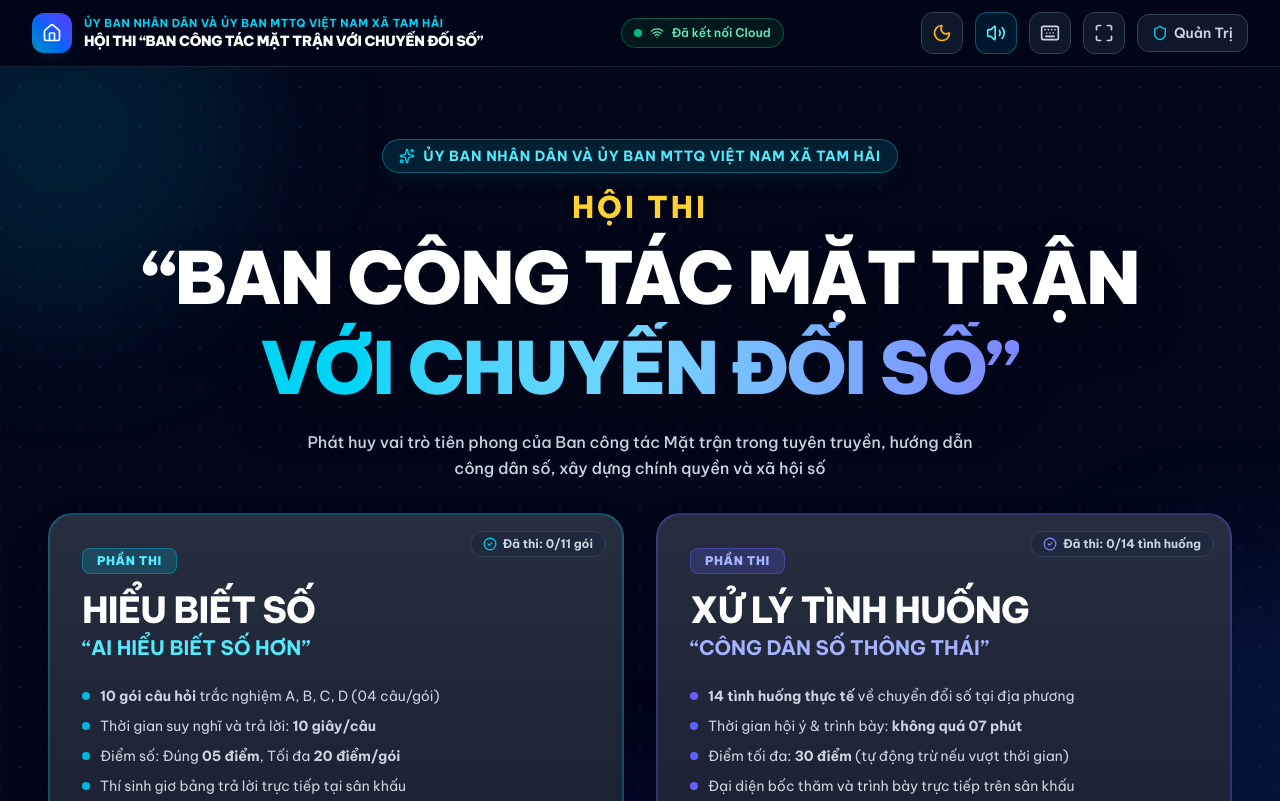
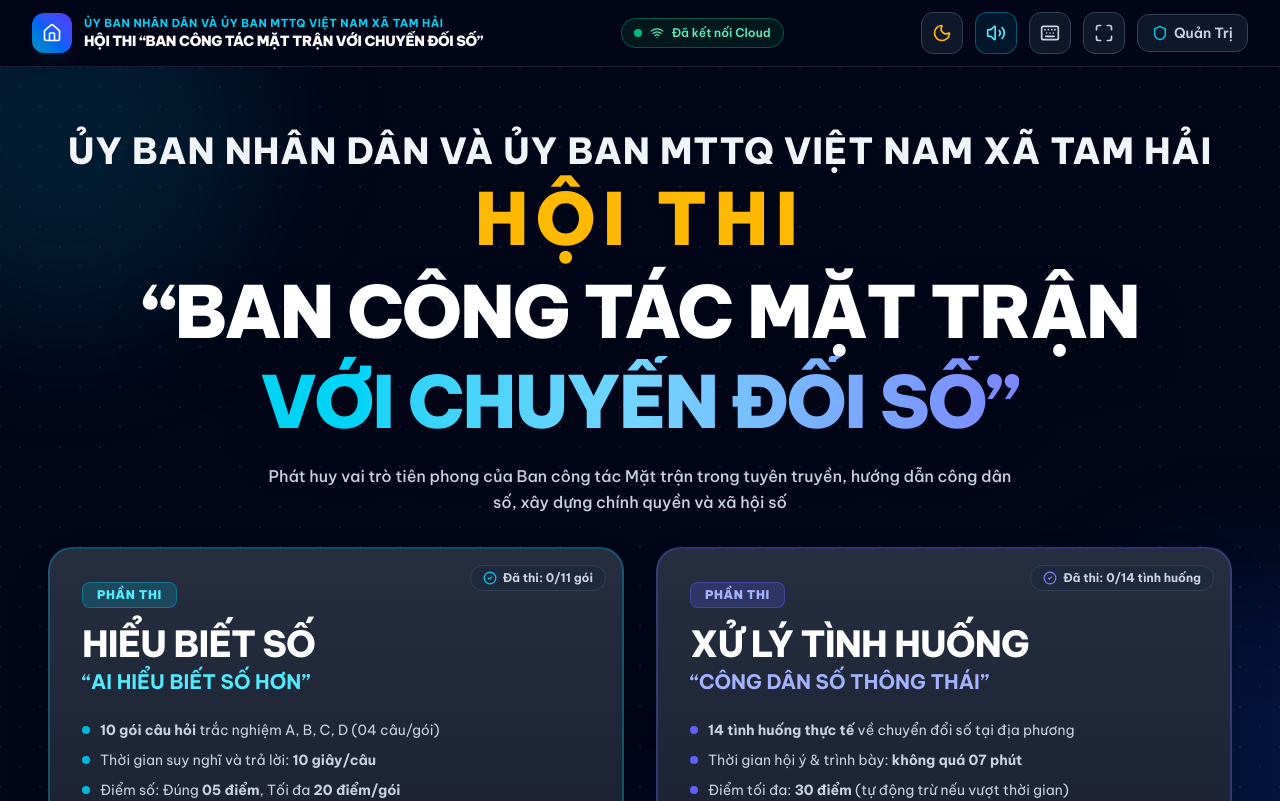
Before and after one commit to huynhanhbk/cdstamhai, a React (Vite) app: page / in a window 1280 px wide. Shown: the top 801 px of the page. Built offline with nearby package versions, Linux system fonts and the light colour scheme; no server answers; the database is empty.

Commit message:
refactor(ui): update home banner layout and styling
Adjust hero section layout to emphasize official organizers and improve typography scaling for better visibility on projection screens. Also ignore assets in the aistudio directory.

```diff
--- a/src/components/home/HomeView.tsx
+++ b/src/components/home/HomeView.tsx
@@ -1,6 +1,5 @@
 import React from 'react';
 import {
-  Sparkles,
   HelpCircle,
   FileQuestion,
   ShieldCheck,
@@ -56,13 +55,12 @@ export const HomeView: React.FC<HomeViewProps> = ({
       <div className="absolute -bottom-32 left-1/3 w-96 h-96 bg-indigo-500/10 dark:bg-indigo-600/15 rounded-full blur-3xl pointer-events-none" />
 
       {/* Header Banner - Large for Projector Screen */}
-      <div className="relative z-10 max-w-5xl mx-auto text-center pt-2 md:pt-6">
-        <div className="inline-flex items-center gap-2 px-4 py-1.5 rounded-full bg-cyan-100 dark:bg-cyan-950/60 border border-cyan-400 dark:border-cyan-500/40 text-cyan-800 dark:text-cyan-300 text-xs md:text-sm font-bold tracking-wider uppercase mb-4 shadow-sm dark:shadow-lg dark:shadow-cyan-950/30">
-          <Sparkles className="w-4 h-4 text-cyan-600 dark:text-cyan-400" />
-          <span>{settings.organizer}</span>
-        </div>
+      <div className="relative z-10 max-w-6xl mx-auto text-center pt-2 md:pt-4">
+        <h2 className="text-xl sm:text-2xl md:text-3xl lg:text-4xl font-extrabold tracking-wide text-slate-800 dark:text-slate-100 uppercase mb-2 drop-shadow-sm">
+          ỦY BAN NHÂN DÂN VÀ ỦY BAN MTTQ VIỆT NAM XÃ TAM HẢI
+        </h2>
 
-        <div className="text-xl md:text-2xl lg:text-3xl font-extrabold tracking-widest text-amber-600 dark:text-amber-300 uppercase mb-2 drop-shadow-sm">
+        <div className="text-3xl sm:text-5xl md:text-6xl lg:text-7xl font-black tracking-widest text-amber-500 dark:text-amber-400 uppercase my-2 md:my-3 drop-shadow-md">
           HỘI THI
         </div>
 
@@ -73,7 +71,7 @@ export const HomeView: React.FC<HomeViewProps> = ({
           </span>
         </h1>
 
-        <p className="mt-4 text-slate-600 dark:text-slate-300 max-w-2xl mx-auto text-sm md:text-base font-medium leading-relaxed">
+        <p className="mt-4 text-slate-600 dark:text-slate-300 max-w-3xl mx-auto text-sm md:text-base font-medium leading-relaxed">
           Phát huy vai trò tiên phong của Ban công tác Mặt trận trong tuyên truyền, hướng dẫn công dân số, xây dựng chính quyền và xã hội số
         </p>
       </div>
```
Also changed, not shown: 1 other file (tests, documents, lock files or other folders).
